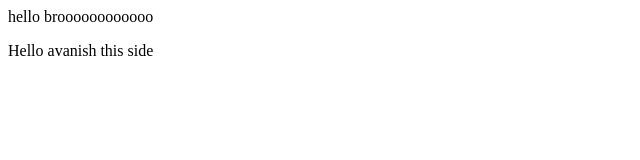
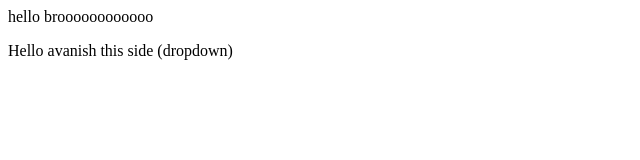
Before and after one commit to Avanish0210/local-demo, a plain HTML site: page index.html in a window 1280 px wide. Shown: the full height of the page, 0-640 px from the left. Drawn offline with Linux system fonts and the light colour scheme.

```diff
--- a/index.html
+++ b/index.html
@@ -1,2 +1,2 @@
 <p>hello broooooooooooo</p>
-<p>Hello avanish this side</p>
+<p>Hello avanish this side (dropdown)</p>
```
